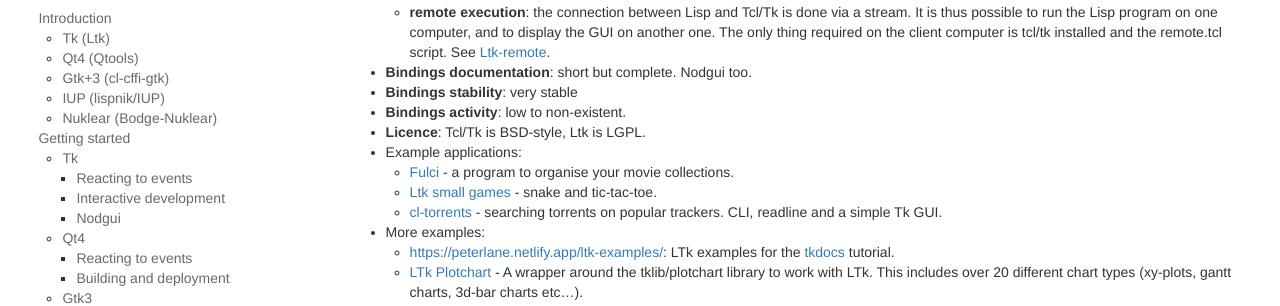
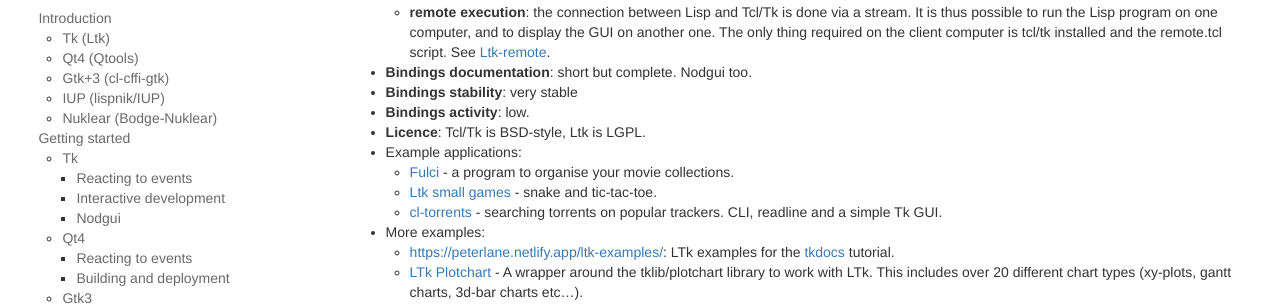
Before and after one commit to LispCookbook/cl-cookbook, a Jekyll site: the page built from gui.md, in a window 1280 px wide and 900 px high, scrolled down 1654 px. Shown: the part 156-462 px from the top of the window. Built offline with Jekyll 4.4.1, drawn with Linux system fonts in a browser that asks for light colours.

Commit message:
gui: ltk activity is not non-existent (see new library and github PRs)

```diff
--- a/gui.md
+++ b/gui.md
@@ -102,7 +102,7 @@
 
 - **Bindings documentation**: short but complete. Nodgui too.
 - **Bindings stability**: very stable
-- **Bindings activity**: low to non-existent.
+- **Bindings activity**: low.
 - **Licence**: Tcl/Tk is BSD-style, Ltk is LGPL.
 - Example applications:
   - [Fulci](https://notabug.org/cage/fulci/) - a program to organise your movie collections.
```
